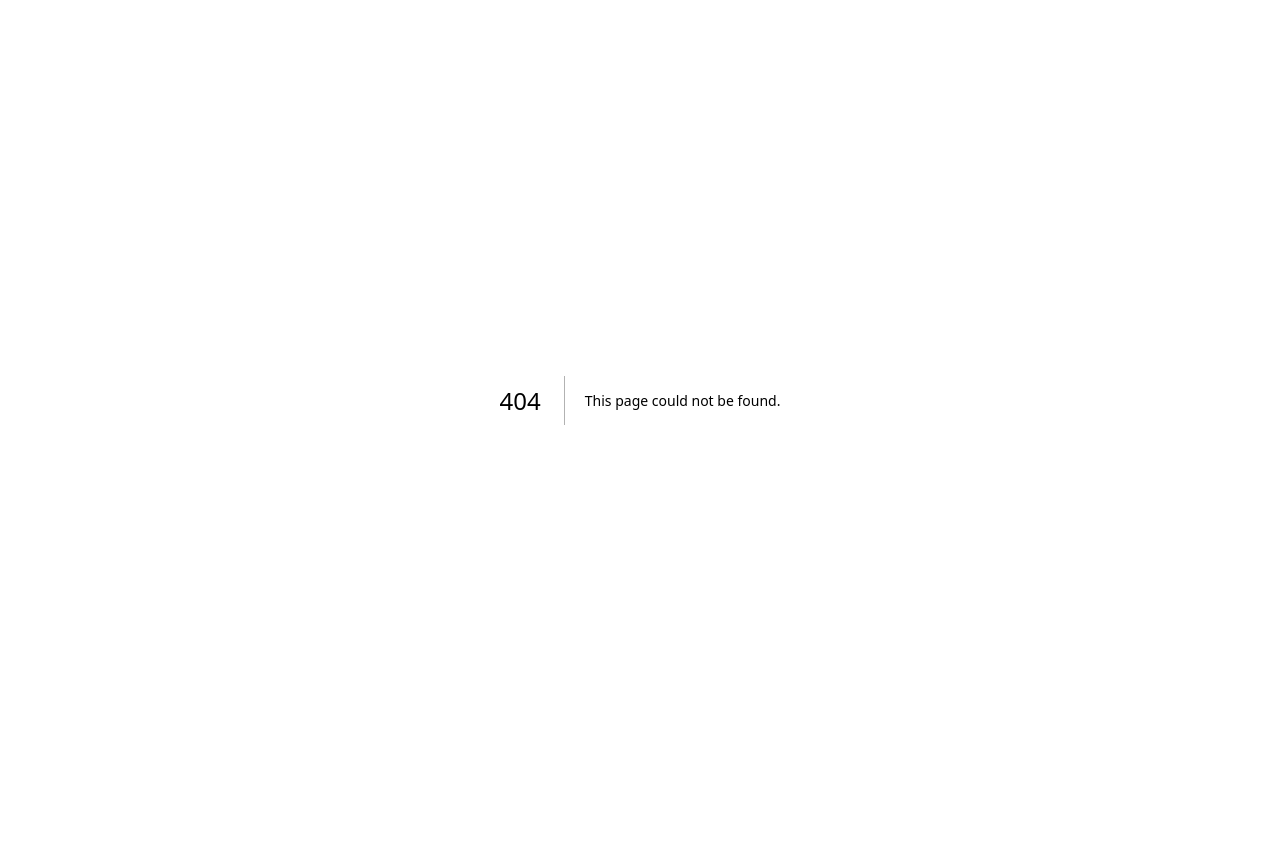
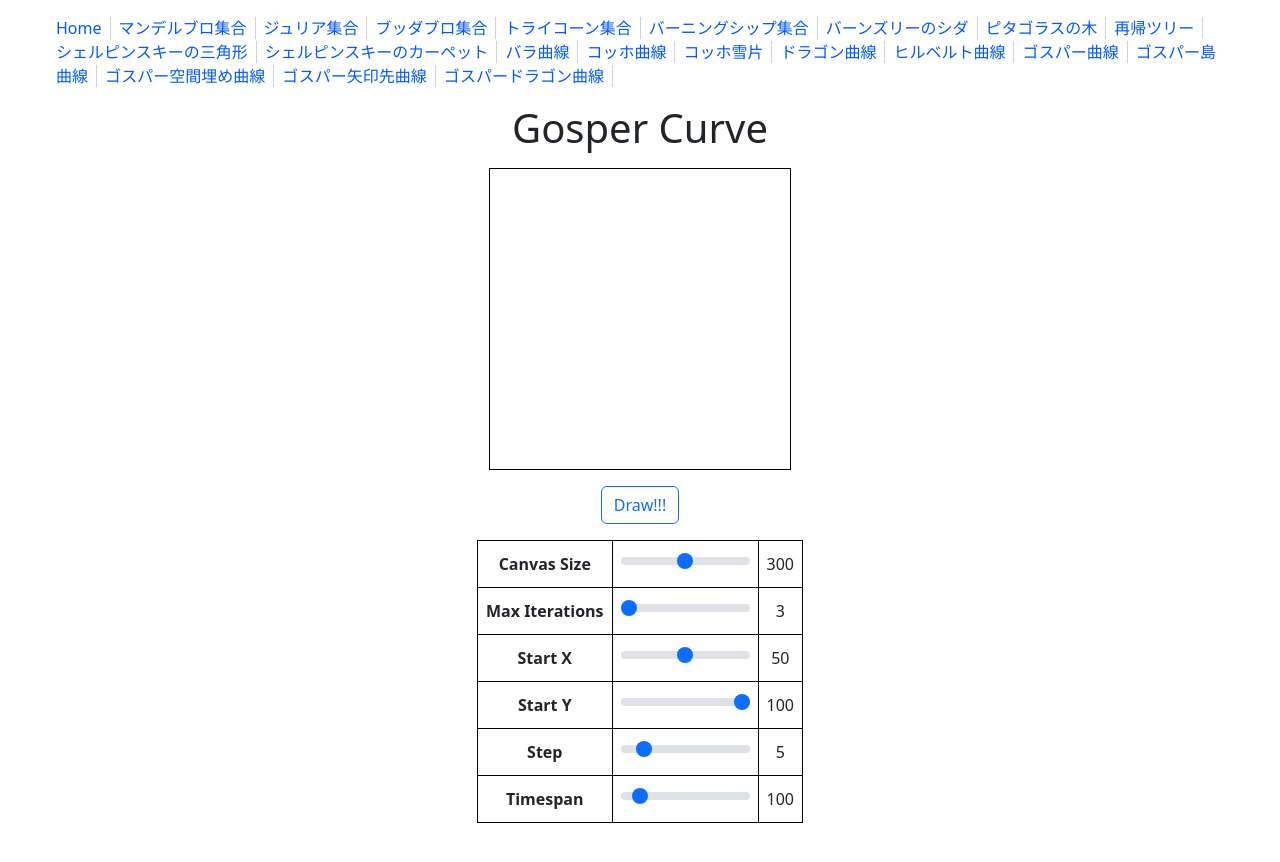
Before and after one commit to osawa-koki/fractal-drawer.ts, a Next.js app: page /gosper-curve in a window 1280 px wide. Before the commit this address had no page. Shown: the top 862 px of the page. Before the commit the page ends 800 px from the top, so only its background shows below. Built offline with nearby package versions, Linux system fonts and the light colour scheme.

Commit message:
ゴスパー曲線、完成。

```diff
--- /dev/null
+++ b/pages/gosper-curve.tsx
@@ -0,0 +1,145 @@
+import React, { useRef, useState, useEffect } from 'react';
+import Button from 'react-bootstrap/Button';
+import Form from 'react-bootstrap/Form';
+import Spinner from 'react-bootstrap/Spinner';
+
+import Layout from '../components/Layout';
+import Settings from '../components/Settings';
+import coord from '../src/coord';
+
+const pageName = 'Gosper Curve';
+
+const lock_affect_time = 100;
+
+const canvasMinSize = 100;
+const canvasMaxSize = 500;
+const maxIterationMinCount = 3;
+const maxIterationMaxCount = 10;
+const startYMin = 0;
+const startYMax = 100;
+const stepMin = 1;
+const stepMax = 30;
+const timespanMin = 0;
+const timespanMax = 1000;
+
+const GosperCurve = () => {
+
+  let canvasRef = useRef<HTMLCanvasElement>(null);
+
+  let [canvasSize, setCanvasSize] = useState(300);
+  let [maxIterations, setMaxIterations] = useState(3);
+  let [start_x, setStartX] = useState(50);
+  let [start_y, setStartY] = useState(100);
+  let [step, setStep] = useState(5);
+  let [timespan, setTimespan] = useState(100);
+  let [locked, setLocked] = useState(false);
+
+  let canvas: HTMLCanvasElement;
+  let ctx: CanvasRenderingContext2D;
+
+  useEffect (() => {
+    canvas = canvasRef.current!;
+    ctx = canvas.getContext('2d')!;
+    Draw(false);
+  }, [canvasSize, maxIterations, start_x, start_y, step, timespan]);
+
+  useEffect (() => {
+    canvas = canvasRef.current!;
+    ctx = canvas.getContext('2d')!;
+  }, [locked]);
+
+  async function Draw(execute: boolean) {
+    if (execute === false) return;
+    if (locked) return;
+    setLocked(true);
+    await new Promise(r => setTimeout(r, lock_affect_time));
+    ctx.clearRect(0, 0, canvasSize, canvasSize);
+    let curr_position: coord = {
+      x: start_x / 100 * canvasSize,
+      y: canvasSize - (start_y / 100 * canvasSize),
+    };
+    let curr_direction: number = 0;
+    let _angle = 90;
+    let _step = step / 100 * canvasSize;
+    let _depth = maxIterations;
+    ctx.beginPath();
+    ctx.moveTo(curr_position.x, curr_position.y);
+    async function Gosper(depth: number, angle: number, is_A: boolean = true) {
+      if (depth === 0) {
+        curr_position.x += _step * Math.cos(curr_direction * Math.PI / 180);
+        curr_position.y += _step * Math.sin(curr_direction * Math.PI / 180);
+        // await new Promise(r => setTimeout(r, timespan));
+        ctx.lineTo(curr_position.x, curr_position.y);
+        ctx.stroke();
+        return;
+      }
+      const op_map = {
+        ['A']: (o: number, size: number) => {Gosper(o, size, true)},
+        ['B']: (o: number, size: number) => {Gosper(o, size, false)},
+        ['-']: (_a: number, _b: number) => {curr_direction += 60},
+        ['+']: (_a: number, _b: number) => {curr_direction -= 60},
+      };
+      (is_A ? 'A-B--B+A++AA+B-' : '+A-BB--B-A++A+B').split('').forEach(async curr_op => {
+        const curr_op_func = op_map[curr_op];
+        await curr_op_func(depth - 1, _step);
+        return;
+      });
+    }
+    await Gosper(_depth, _angle);
+    setLocked(false);
+  }
+
+  return (
+    <Layout title={`${pageName} (${Settings.ProjectName})`} favicon='feature-image/gosper-curve.png'>
+      <div id='CanvasArea'>
+        <h1>{pageName}</h1>
+        <canvas ref={canvasRef} width={canvasSize} height={canvasSize} />
+      </div>
+      <div id='button-div'>
+        <Button variant="outline-primary" onClick={() => {Draw(true)}}>
+          {
+            locked
+            ? <><Spinner animation="grow" variant="info" size="sm" />&nbsp;Drawing...</>
+            : <>Draw!!!</>
+          }
+        </Button>
+      </div>
+      <table id='Settings'>
+        <tbody>
+          <tr>
+            <th>Canvas Size</th>
+            <td><Form.Range min={canvasMinSize} max={canvasMaxSize} onInput={(e) => {setCanvasSize(parseInt((e.target as HTMLInputElement).value))}} /></td>
+            <td>{canvasSize}</td>
+          </tr>
+          <tr>
+            <th>Max Iterations</th>
+            <td><Form.Range min={maxIterationMinCount} max={maxIterationMaxCount} value={maxIterations} onInput={(e) => {setMaxIterations(parseInt((e.target as HTMLInputElement).value))}} /></td>
+            <td>{maxIterations}</td>
+          </tr>
+          <tr>
+            <th>Start X</th>
+            <td><Form.Range min={0} max={100} value={start_x} onInput={(e) => {setStartX(parseInt((e.target as HTMLInputElement).value))}} /></td>
+            <td>{start_x}</td>
+          </tr>
+          <tr>
+            <th>Start Y</th>
+            <td><Form.Range min={startYMin} max={startYMax} value={start_y} onInput={(e) => {setStartY(parseInt((e.target as HTMLInputElement).value))}} /></td>
+            <td>{start_y}</td>
+          </tr>
+          <tr>
+            <th>Step</th>
+            <td><Form.Range min={stepMin} max={stepMax} value={step} onInput={(e) => {setStep(parseInt((e.target as HTMLInputElement).value))}} /></td>
+            <td>{step}</td>
+          </tr>
+          <tr>
+            <th>Timespan</th>
+            <td><Form.Range min={timespanMin} max={timespanMax} value={timespan} onInput={(e) => {setTimespan(parseInt((e.target as HTMLInputElement).value))}} /></td>
+            <td>{timespan}</td>
+          </tr>
+        </tbody>
+      </table>
+    </Layout>
+  );
+};
+
+export default GosperCurve;
```
Also changed, not shown: public/feature-image/gosper-curve.png (added).
